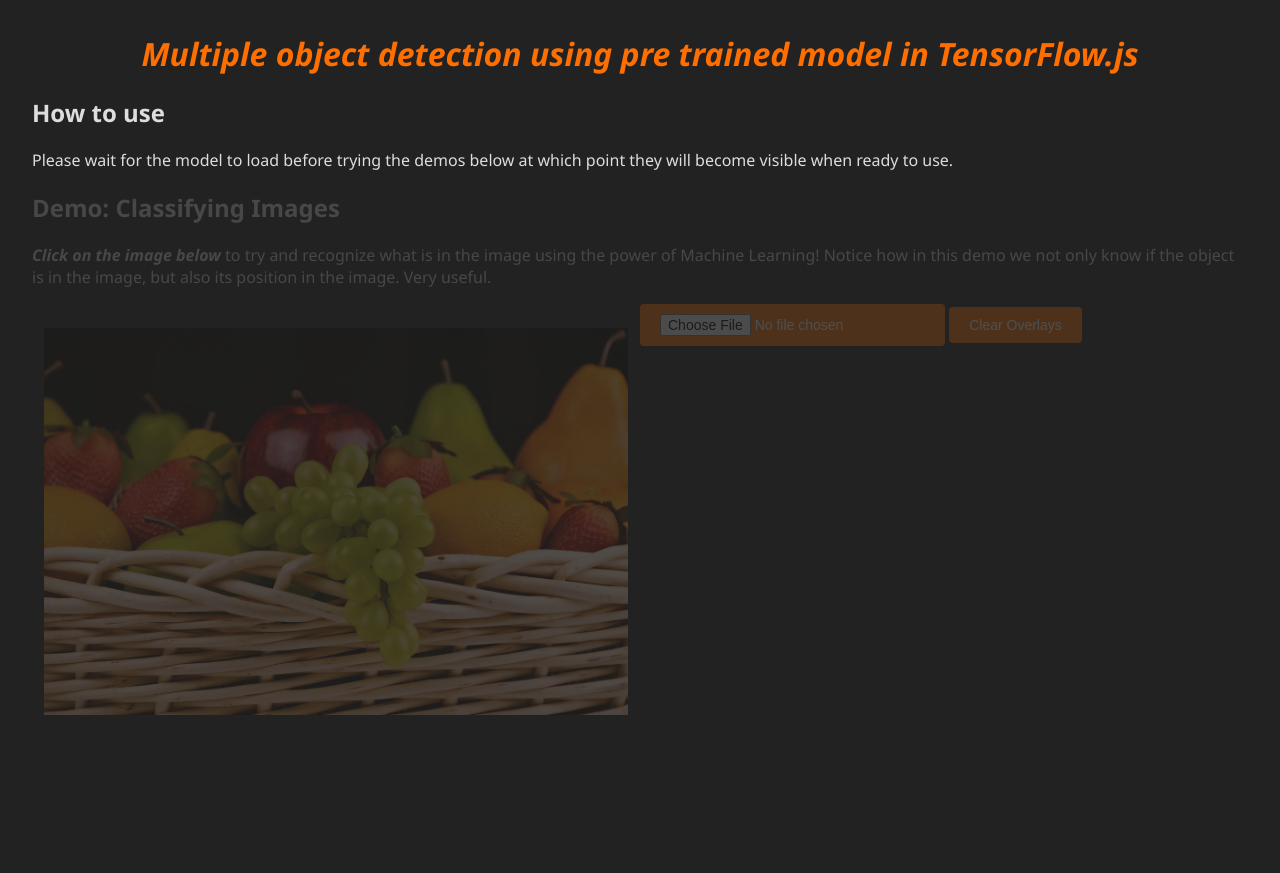
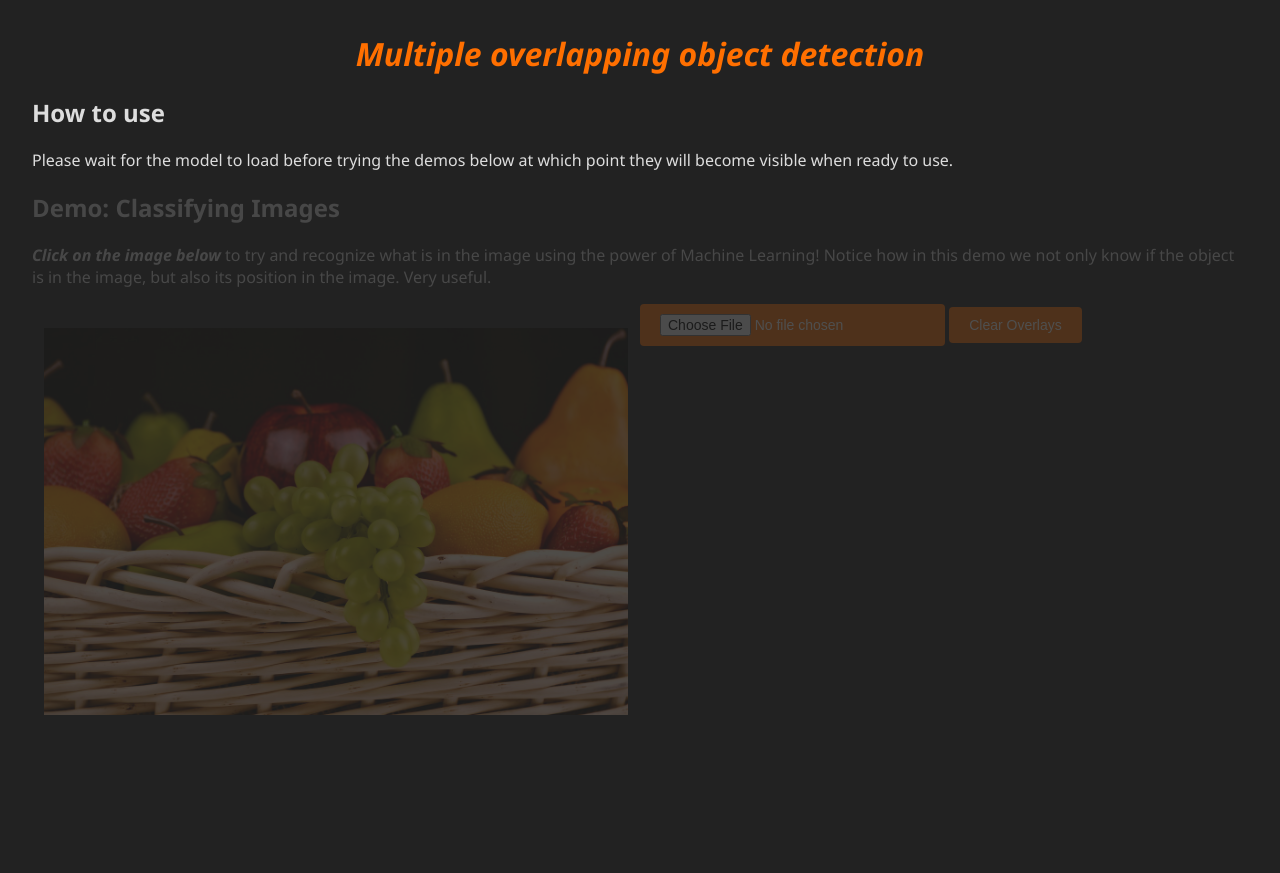
Before and after one commit to octopols/Multiple-Overlapping-Object-Detection, a website: page index.html in a window 1280 px wide. Shown: the top 873 px of the page. Drawn offline with Linux system fonts and the light colour scheme; a script that the page names is missing.

Commit message:
Update index.html
updated project's name

```diff
--- a/index.html
+++ b/index.html
@@ -1,7 +1,7 @@
 <!DOCTYPE html>
 <html lang="en">
   <head>
-    <title>Multiple ovwerlapping object detection using pre trained model in TensorFlow.js</title>
+    <title>Multiple ovwerlapping object detection</title>
     <meta charset="utf-8">
     <meta http-equiv="X-UA-Compatible" content="IE=edge">
     <meta name="viewport" content="width=device-width, initial-scale=1">
@@ -11,7 +11,7 @@
     <link rel="stylesheet" href="style.css">
   </head>
   <body>
-    <h1 class="intro">Multiple object detection using pre trained model in TensorFlow.js</h1>
+    <h1 class="intro">Multiple overlapping object detection</h1>
 
     <h2>How to use</h2>
     <p>Please wait for the model to load before trying the demos below at which point they will become visible when ready to use.</p>
```
